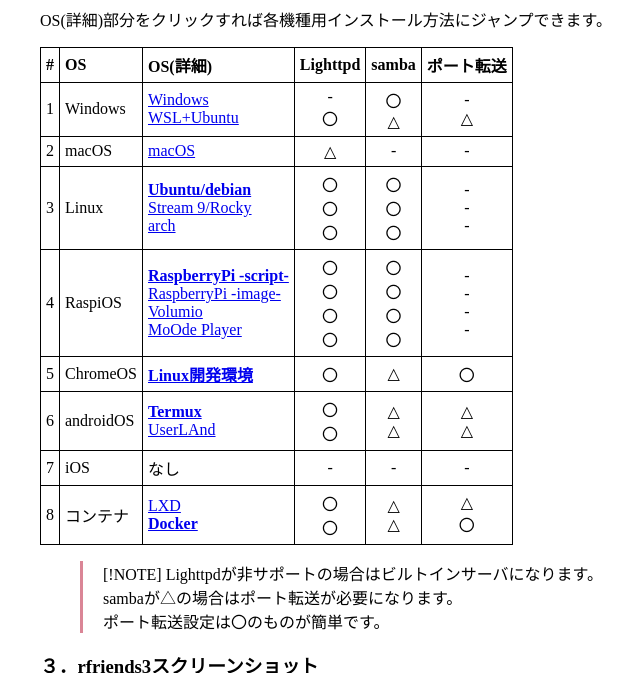
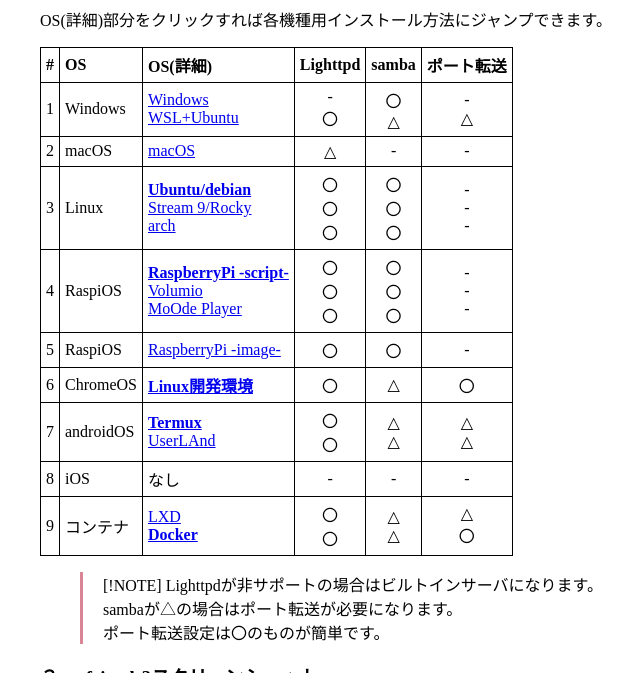
Before and after one commit to rfriends/rfriends, a Jekyll site: the page built from index.md, in a window 1280 px wide and 900 px high, scrolled down 971 px, cut to the strip 0-673 px from the top of the window. Shown: the whole strip, without its empty margins (10-650 px from the left). Built offline with Jekyll 4.4.1, drawn with Linux system fonts in a browser that asks for light colours; our own code applies the rules of GitHub Pages for plain Markdown files; Markdown is read by kramdown in place of the engine named in the settings.

Commit message:
Update index.md

```diff
--- a/index.md
+++ b/index.md
@@ -31,11 +31,12 @@ OS(詳細)部分をクリックすれば各機種用インストール方法に
 | 1| Windows   |[Windows][rfriends_windows]<br>[WSL+Ubuntu][rfriends_wsl]|-<br>〇|〇<br>△|-<br>△|
 | 2| macOS     |[macOS][rfriends_macos]|△|-|-|
 | 3| Linux     |[**Ubuntu/debian**][rfriends3_core]<br>[Stream 9/Rocky][rfriends3_core]<br>[arch][rfriends3_core]|〇<br>〇<br>〇|〇<br>〇<br>〇|-<br>-<br>-|
-| 4| RaspiOS   |[**RaspberryPi -script-**][rfriends_raspi_script]<br>[RaspberryPi -image-][rfriends_raspi_image]<br>[Volumio][rfriends_volumio]<br>[MoOde Player][rfriends_moode]|〇<br>〇<br>〇<br>〇|〇<br>〇<br>〇<br>〇|-<br>-<br>-<br>-|
-| 5| ChromeOS  |[**Linux開発環境**][rfriends_chromeos]|〇|△|〇|
-| 6| androidOS |[**Termux**][rfriends_termux]<br>[UserLAnd][rfriends_userland]|〇<br>〇|△<br>△|△<br>△|
-| 7| iOS       |なし|-|-|-|
-| 8| コンテナ   |[LXD][rfriends_lxd]<br>[**Docker**][rfriends_docker]|〇<br>〇|△<br>△|△<br>〇|
+| 4| RaspiOS   |[**RaspberryPi -script-**][rfriends_raspi_script]<br>[Volumio][rfriends_volumio]<br>[MoOde Player][rfriends_moode]|〇<br>〇<br>〇|〇<br>〇<br>〇|-<br>-<br>-|
+| 5| RaspiOS   |[RaspberryPi -image-][rfriends_raspi_image]|〇|〇|-|
+| 6| ChromeOS  |[**Linux開発環境**][rfriends_chromeos]|〇|△|〇|
+| 7| androidOS |[**Termux**][rfriends_termux]<br>[UserLAnd][rfriends_userland]|〇<br>〇|△<br>△|△<br>△|
+| 8| iOS       |なし|-|-|-|
+| 9| コンテナ   |[LXD][rfriends_lxd]<br>[**Docker**][rfriends_docker]|〇<br>〇|△<br>△|△<br>〇|
 
 > [!NOTE]
 > Lighttpdが非サポートの場合はビルトインサーバになります。
```
